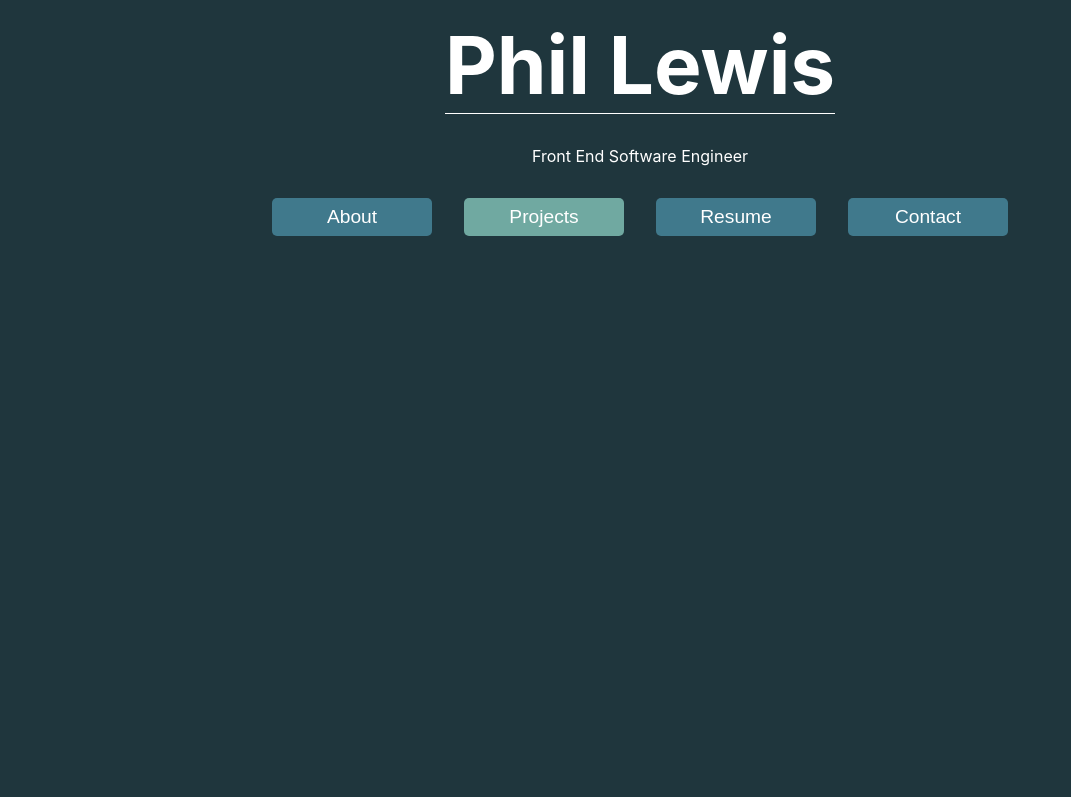
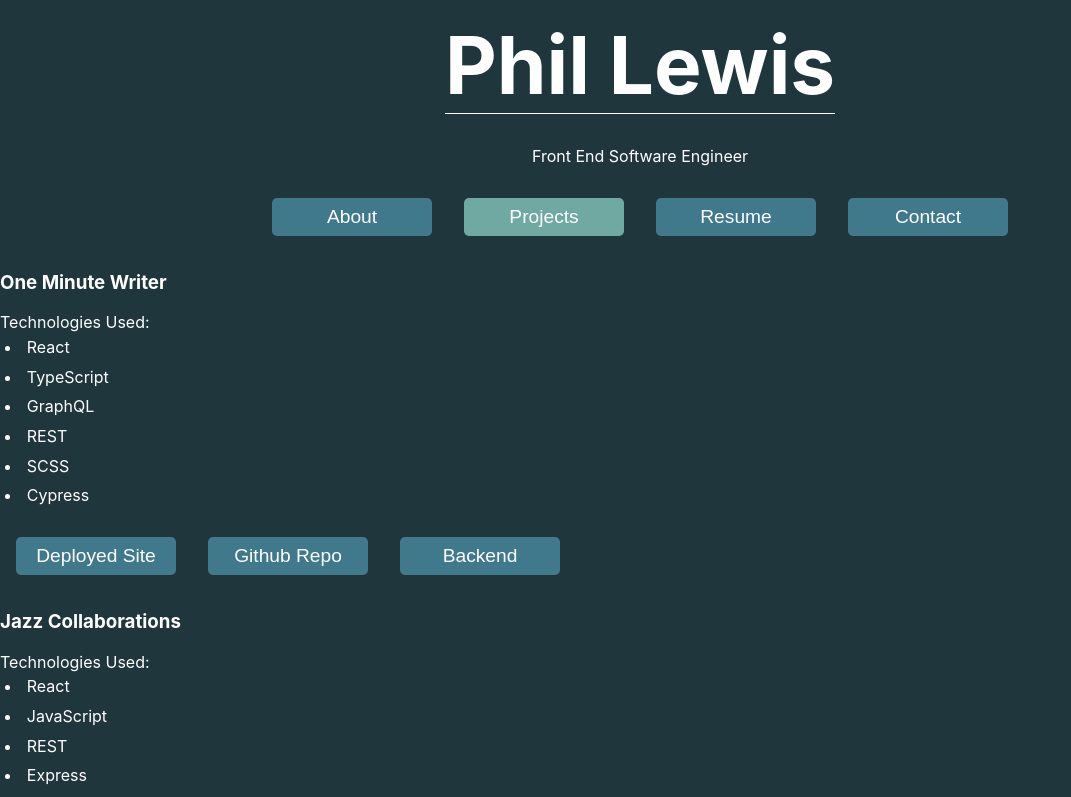
Before and after one commit to philalewis/portfolio, a React (Create React App) app: page /projects in a window 1280 px wide. Shown: the top 797 px of the page, without its empty margins (0-1071 px from the left). Built offline with nearby package versions, Linux system fonts and the light colour scheme.

Commit message:
Style link buttons

```diff
--- a/src/Components/App.js
+++ b/src/Components/App.js
@@ -5,6 +5,7 @@ import About from './About'
 import Navbar from './Navbar'
 import Contact from './Contact'
 import Resume from './Resume'
+import Projects from './Projects'
 
 const App = () => {
   return (
@@ -18,6 +19,7 @@ const App = () => {
         <Route exact path="/about" element={<About />} />
         <Route exact path="/contact" element={<Contact />} />
         <Route exact path="/resume" element={<Resume />} />
+        <Route exact path="/projects" element={<Projects />} />
       </Routes>
     </main>
   )
--- a/src/Components/Projects.js
+++ b/src/Components/Projects.js
@@ -0,0 +1,53 @@
+import React from 'react'
+import '../Styles/Projects.css'
+import { projects } from '../data/projects'
+
+const Projects = () => {
+  const insertImages = (images) => {
+    return images.map((image, i) => {
+      return (
+        <img key={i} src={image.src} alt={image.alt} />
+      )
+    })
+  }
+
+  const listTechnologies = (technologies) =>  {
+    return technologies.map(tech => {
+      return <li className="tech-li" key={tech}>{tech}</li>
+    })
+  }
+
+  const buildProjects = () => {
+    return projects.map((project, i) => {
+      return (
+        <article key={i} className="project-card">
+          <h3>{project.name}</h3>
+          <p>{project.description}</p>
+          { insertImages(project.images) }
+          <ul className="tech-list">Technologies Used:
+            { listTechnologies(project.technologies) }
+          </ul>
+          <section>
+            <a href={project.deployed} >
+              <button className="project-link-button">Deployed Site</button>
+            </a>
+            <a href={project.repo} >
+              <button className="project-link-button">Github Repo</button>
+            </a>
+            { project.backend && <a href={project.backend} >
+              <button className="project-link-button">Backend</button>
+            </a> }
+          </section>
+        </article>
+      )
+    })
+  }
+
+  return (
+    <section>
+      { buildProjects() }
+    </section>
+  )
+}
+
+export default Projects
--- a/src/Styles/About.css
+++ b/src/Styles/About.css
@@ -29,7 +29,6 @@
 .about-details-section {
   width: 30%;
   border: 1px solid white;
-  /* background-color: #40798C; */
   padding: 1rem 0;
 }
 
--- a/src/Styles/Projects.css
+++ b/src/Styles/Projects.css
@@ -0,0 +1,22 @@
+.tech-list {
+  list-style: inside;
+  display: flex;
+  flex-direction: column;
+  align-items: flex-start;
+}
+
+.project-link-button {
+  background-color: #40798C;
+  border: none;
+  color: white;
+  font-size: 1.2rem;
+  border-radius: 5px;
+  margin: 1rem;
+  padding: .5rem;
+  width: 10rem;
+}
+
+.project-link-button:hover {
+  background-color: #70A9A1;
+  cursor: pointer;
+}
--- a/src/data/projects.js
+++ b/src/data/projects.js
@@ -2,6 +2,7 @@ export const projects = [
   {
     name: 'One Minute Writer',
     description: '',
+    images: [],
     technologies: [
       'React',
       'TypeScript',
@@ -10,13 +11,14 @@ export const projects = [
       'SCSS',
       'Cypress'
     ],
-    deployed: '',
-    repo: '',
-    backend: ''
+    deployed: 'https://one-minute-writer.herokuapp.com/',
+    repo: 'https://github.com/one-minute-writer/one_minute_writer_fe',
+    backend: 'https://github.com/one-minute-writer/one_minute_writer_be'
   },
   {
     name: 'Jazz Collaborations',
     description: '',
+    images: [],
     technologies: [
       'React',
       'JavaScript',
@@ -25,13 +27,14 @@ export const projects = [
       'SCSS',
       'Cypress'
     ],
-    deployed: '',
-    repo: '',
-    backend: ''
+    deployed: 'https://jazz-collaborations.herokuapp.com/',
+    repo: 'https://github.com/philalewis/jazz-collaborations',
+    backend: 'https://github.com/philalewis/jazz-collaborations-api'
   },
   {
     name: 'Discify',
     description: '',
+    images: [],
     technologies: [
       'React',
       'JavaScript',
@@ -39,13 +42,14 @@ export const projects = [
       'SCSS',
       'Cypress'
     ],
-    deployed: '',
-    repo: '',
-    backend: ''
+    deployed: 'https://discify-app.herokuapp.com/',
+    repo: 'https://github.com/philalewis/discify',
+    backend: 'https://discify-api.herokuapp.com/#introduction'
   },
   {
     name: 'Rancid Tomatillos',
     description: '',
+    images: [],
     technologies: [
       'React',
       'JavaScript',
@@ -53,8 +57,7 @@ export const projects = [
       'SCSS',
       'Cypress'
     ],
-    deployed: '',
-    repo: '',
-    backend: ''
+    deployed: 'https://philalewis.github.io/rancid-tomatillos/',
+    repo: 'https://github.com/philalewis/rancid-tomatillos'
   }
 ]
```
